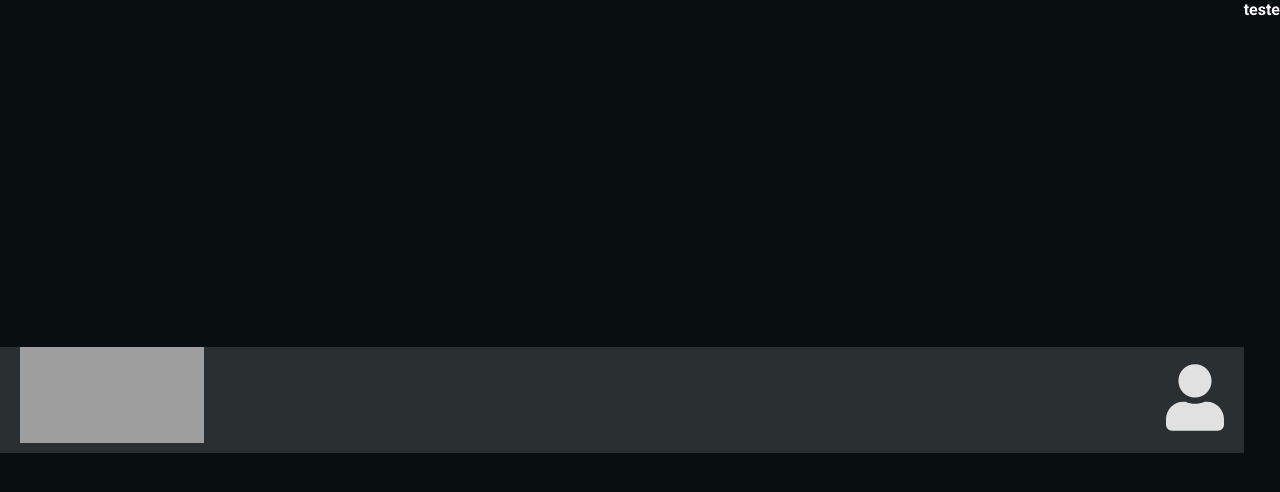
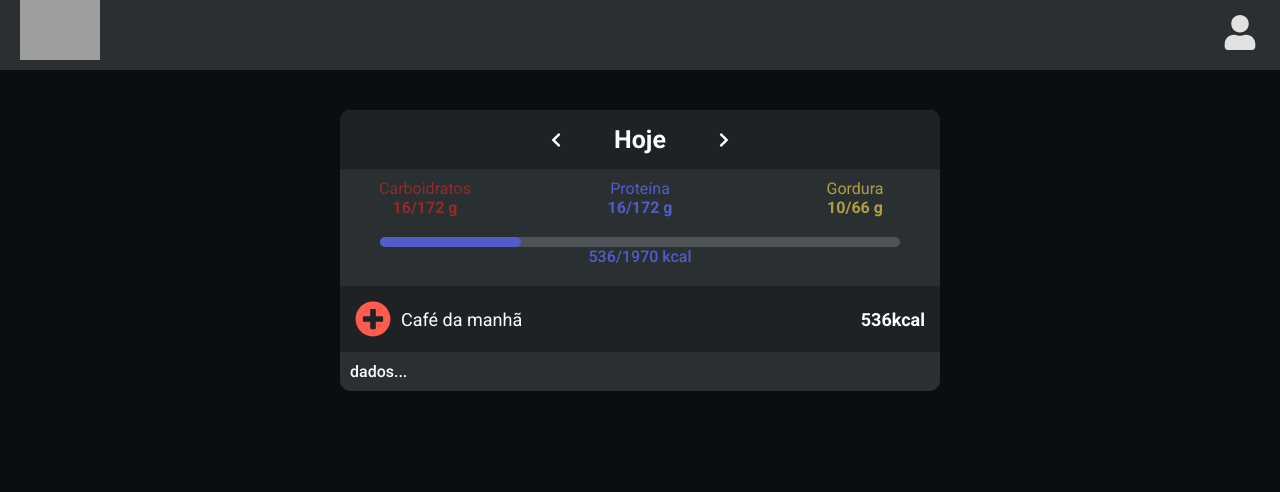
Before and after one commit to gustavodaltoe/MyFit, a React (Create React App) app in the folder web/: page /principal in a window 1280 px wide. Shown: the top 492 px of the page. Built offline with nearby package versions, Linux system fonts and the light colour scheme; grey boxes are pictures that could not be loaded; the HTML template or start-up script is replaced by a standard one.

Commit message:
principal: container, status, barra de progresso e header

```diff
--- a/web/src/assets/all.scss
+++ b/web/src/assets/all.scss
@@ -2,6 +2,7 @@
   --color-orange: #FF5B4F;
   --color-background: #090E11;
   --color-background-secundary: #2A2F32;
+  --color-background-secundary-dark: #1E2225;
   --color-primary: #30C136;
   --color-text-title: #fff;
   --color-text-base: #ffffff;
--- /dev/null
+++ b/web/src/components/Daily/index.tsx
@@ -0,0 +1,58 @@
+import React from 'react';
+
+import './styles.scss';
+import {
+  FaPlusCircle,
+  FaChevronLeft,
+  FaChevronRight,
+  FaTimes,
+} from 'react-icons/fa';
+import ProgressLinear from '../ProgressLinear';
+
+const Daily = () => {
+  return (
+    <section id="daily">
+      <header>
+        <button type="button">
+          <FaChevronLeft />
+        </button>
+        <h4>Hoje</h4>
+        <button type="button">
+          <FaChevronRight />
+        </button>
+      </header>
+
+      <div className="resume">
+        <div className="macros">
+          <div className="red">
+            <p>Carboidratos</p>
+            <b>16/172 g</b>
+          </div>
+          <div className="blue">
+            <p>Proteína</p>
+            <b>16/172 g</b>
+          </div>
+          <div className="yellow">
+            <p>Gordura</p>
+            <b>10/66 g</b>
+          </div>
+        </div>
+        <div className="progress blue">
+          <ProgressLinear current={536} total={1970} />
+        </div>
+      </div>
+
+      <header className="period">
+        <button type="button">
+          <FaPlusCircle />
+        </button>
+        <span>Café da manhã</span>
+        <b>536kcal</b>
+      </header>
+
+      <div className="entry">dados...</div>
+    </section>
+  );
+};
+
+export default Daily;
--- /dev/null
+++ b/web/src/components/Daily/styles.scss
@@ -0,0 +1,111 @@
+#daily {
+  & {
+    background-color: var(--color-background-secundary);
+    border-radius: 1rem;
+    justify-content: center;
+    max-width: 60rem;
+    margin: auto;
+    margin-top: 4rem;
+  }
+
+  & > * {
+    padding: 1rem;
+  }
+
+  button {
+    display: flex;
+    align-items: center;
+    justify-content: center;
+  }
+
+  .red {
+    color: var(--color-red);
+  }
+  .blue {
+    color: var(--color-blue);
+  }
+  .yellow {
+    color: var(--color-yellow);
+  }
+
+  header {
+    & {
+      background-color: var(--color-background-secundary-dark);
+      display: flex;
+      justify-content: center;
+      align-items: center;
+      font-size: 3rem;
+      padding: 1.5rem 0;
+    }
+    &:first-of-type {
+      border-top-right-radius: 1rem;
+      border-top-left-radius: 1rem;
+    }
+    h4 {
+      margin: 0 5rem;
+      font-size: 2.5rem;
+    }
+    button {
+      background: transparent;
+      cursor: pointer;
+    }
+  }
+  .period {
+    & {
+      justify-content: flex-start;
+      padding: 1.5rem;
+    }
+
+    button {
+      color: var(--color-orange);
+      font-size: 3.6rem;
+    }
+
+    span,
+    b {
+      font-size: 1.8rem;
+    }
+
+    span {
+      margin-left: 1rem;
+      font-weight: 400;
+    }
+
+    b {
+      margin-left: auto;
+    }
+  }
+
+  .resume {
+    & {
+      display: flex;
+      flex-direction: column;
+      align-items: center;
+      padding: 1rem 4rem;
+    }
+    .macros {
+      & {
+        display: flex;
+        justify-content: space-between;
+        width: 100%;
+      }
+      & > div {
+        & {
+          display: flex;
+          flex-direction: column;
+          align-items: center;
+          width: 9rem;
+        }
+        p {
+          font-weight: 400;
+        }
+      }
+    }
+  }
+
+  .progress {
+    width: 100%;
+    text-align: center;
+    margin: 2rem 0 1rem;
+  }
+}
--- a/web/src/components/Header/index.tsx
+++ b/web/src/components/Header/index.tsx
@@ -5,14 +5,10 @@ import './styles.scss';
 
 import Logo from '../../assets/logo.svg';
 
-interface HeaderProps {
-  hideLogo?: boolean;
-}
-
-const Header: React.FC<HeaderProps> = ({ hideLogo }) => {
+const Header = () => {
   return (
     <header className="app-header">
-      {!hideLogo && <img srcSet={Logo} className="logo" alt="MyFit logo" />}
+      <img srcSet={Logo} className="logo" alt="MyFit logo" />
       <FaUser className="icon" />
     </header>
   );
--- a/web/src/components/Header/styles.scss
+++ b/web/src/components/Header/styles.scss
@@ -1,4 +1,5 @@
 .app-header {
+    & {
         align-items: center;
         background: var(--color-background-secundary);
         display: flex;
@@ -7,16 +8,13 @@
         padding-bottom: 10px;
         width: 100%;
     }
-
     .logo {
-    height: 96px;
-    width: 184px;
+        height: 60px;
     }
 
     .icon {
         padding-top: 5px;
-    width: 58px;
-    height: 92px;
+        font-size: 4rem;
         color: #E1E1E1;
         cursor: pointer;
 
@@ -24,3 +22,4 @@
             color: #6e6d6e;
         }
     }
+}
--- /dev/null
+++ b/web/src/components/ProgressLinear/index.tsx
@@ -0,0 +1,23 @@
+import React, { memo } from 'react';
+
+import './styles.scss';
+
+interface IProps {
+  current: number;
+  total: number;
+}
+
+const ProgressLinear: React.FC<IProps> = memo(({ current, total }: IProps) => {
+  const fillWidth = current < total ? (current / total) * 100 : 100;
+
+  return (
+    <>
+      <div className="bar">
+        <div className="fill" style={{ width: `${fillWidth}%` }} />
+      </div>
+      <p>{`${current < total ? current : 100}/${total} kcal`}</p>
+    </>
+  );
+});
+
+export default ProgressLinear;
--- /dev/null
+++ b/web/src/components/ProgressLinear/styles.scss
@@ -0,0 +1,12 @@
+.bar {
+  width: 100%;
+  background-color: #4D5356;
+  border-radius: .5rem;
+  height: 1rem;
+
+  .fill {
+    background-color: var(--color-blue);
+    height: 100%;
+    border-radius: inherit;
+  }
+}
--- a/web/src/pages/Principal/index.tsx
+++ b/web/src/pages/Principal/index.tsx
@@ -1,22 +1,17 @@
 import React from 'react';
-import {
-  FaPlusCircle,
-  FaChevronLeft,
-  FaChevronRight,
-  FaTimes,
-} from 'react-icons/fa';
+import Daily from '../../components/Daily';
 import Header from '../../components/Header';
 
 import './styles.scss';
 
 function Principal() {
   return (
-    <>
+    <main id="principal">
       <Header />
-      <body>
-        <strong>teste</strong>
-      </body>
-    </>
+      <div className="container">
+        <Daily />
+      </div>
+    </main>
   );
 }
 
--- a/web/src/pages/Principal/styles.scss
+++ b/web/src/pages/Principal/styles.scss
@@ -0,0 +1,6 @@
+#principal {
+  width: 100vw;
+  min-height: 100vh;
+  justify-content: center;
+  align-items: center;
+}
```
Lines whose indentation alone changed are shown as unchanged.
